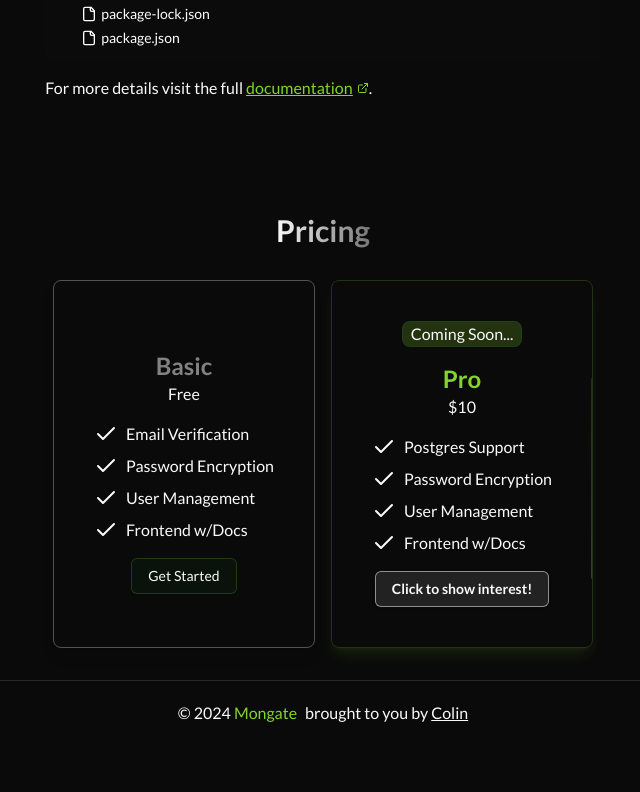
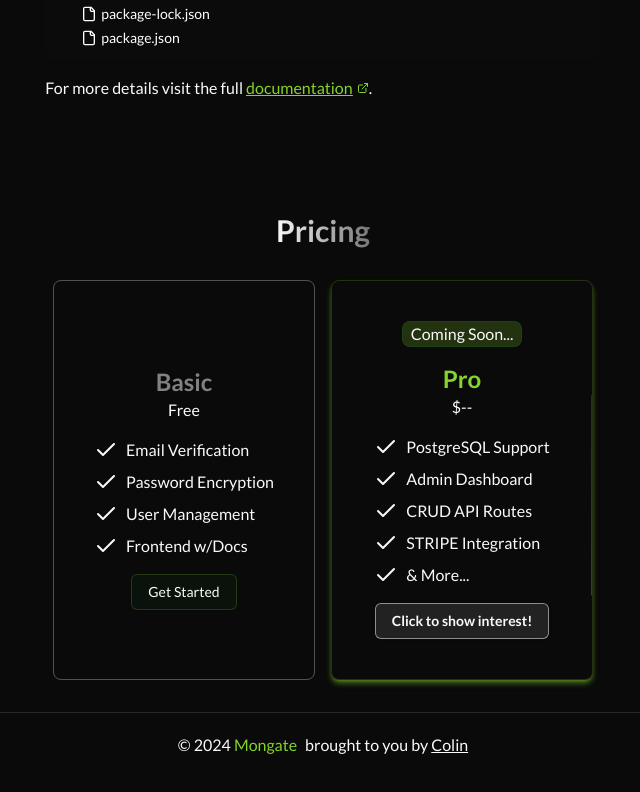
Before and after one commit to colinguinane1/Mongate-Front-End, a Next.js app: page / in a window 1280 px wide. Shown: the part 3355-4147 px from the top of the page, without its empty margins (317-957 px from the left). Before the commit the page ends 4115 px from the top, so only its background shows below. Built offline with nearby package versions, Linux system fonts and the light colour scheme; no server answers; what tailwindcss-motion would draw is missing.

Commit message:
Update Pricing component: modify Pro pricing and enhance perks list for clarity and consistency

```diff
--- a/components/home/pricing.tsx
+++ b/components/home/pricing.tsx
@@ -33,13 +33,14 @@ export default function Pricing() {
     {
       name: "Pro",
       tag: "Coming Soon...",
-      pricing: "$10",
+      pricing: "$--",
       description: "Powered by Resend, all you need is an API Key.",
       perks: [
-        "Postgres Support",
-        "Password Encryption",
-        "User Management",
-        "Frontend w/Docs",
+        "PostgreSQL Support",
+        "Admin Dashboard",
+        "CRUD API Routes",
+        "STRIPE Integration",
+        "& More...",
       ],
       button: (
         <Link href="/account">
@@ -62,9 +63,9 @@ export default function Pricing() {
               key={idx}
               className={`${
                 idx === 1
-                  ? "bg- shadow-primary/10 border border-primary/20"
+                  ? "bg- shadow-primary/50 shadow-md  border border-primary/20"
                   : ""
-              }  relative p-10 w-full h-full flex flex-col gap-4 border-foreground/30  border items-center justify-center rounded-lg shadow-lg   overflow-hidden`}
+              }  relative p-10 w-full h-full flex flex-col gap-4 border-foreground/30  border items-center justify-center rounded-lg   overflow-hidden`}
             >
               {idx === 1 && (
                 <BorderTrail
```
